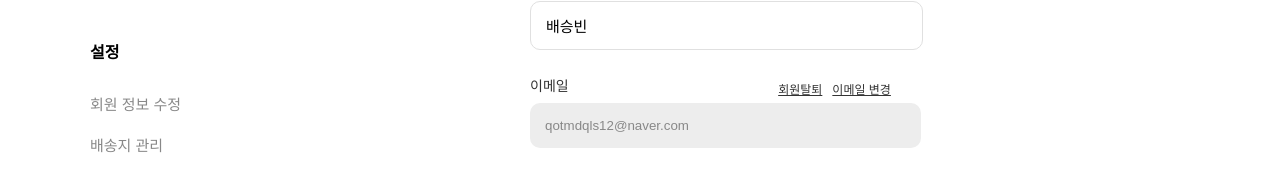
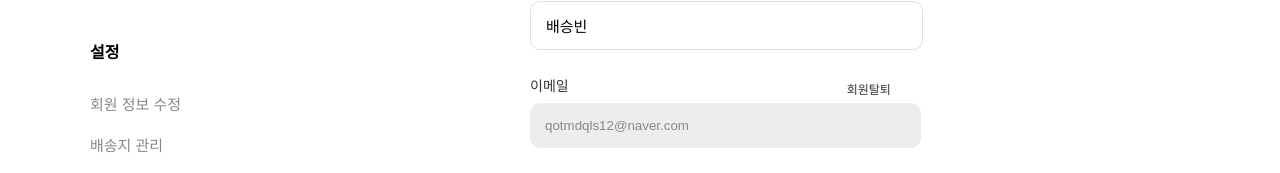
Before and after one commit to byunjisu1/sajo, a React (Create React App) app in the folder frontend/: page /memberUpdate in a window 1280 px wide. Shown: the part 350-523 px from the top of the page. Built offline with nearby package versions, Linux system fonts and the light colour scheme.

Commit message:
feat: a태그 및 자잘한 css 수정

```diff
--- a/frontend/src/pages/MemberUpdate.css
+++ b/frontend/src/pages/MemberUpdate.css
@@ -116,11 +116,12 @@
 	align-items: center;
 }
 
-.link-group a {
+.link-group span {
 	font-size: 12px;
 	color: #333;
 	text-decoration: underline;
 	margin-left: 10px;
+	text-decoration: none;
 }
 
 .kor-input {
--- a/frontend/src/pages/MemberUpdate.js
+++ b/frontend/src/pages/MemberUpdate.js
@@ -47,8 +47,7 @@ const MemberUpdate = () => {
 								<div className="label-row">
 									<label>이메일</label>
 									<div className="link-group">
-										<a href="#">회원탈퇴</a>
-										<a href="#">이메일 변경</a>
+										<span onClick={()=>navigate(`/`)}>회원탈퇴</span>
 									</div>
 								</div>
 								<input className="email-input" type="email" value="qotmdqls12@naver.com" readOnly={true} />
```
